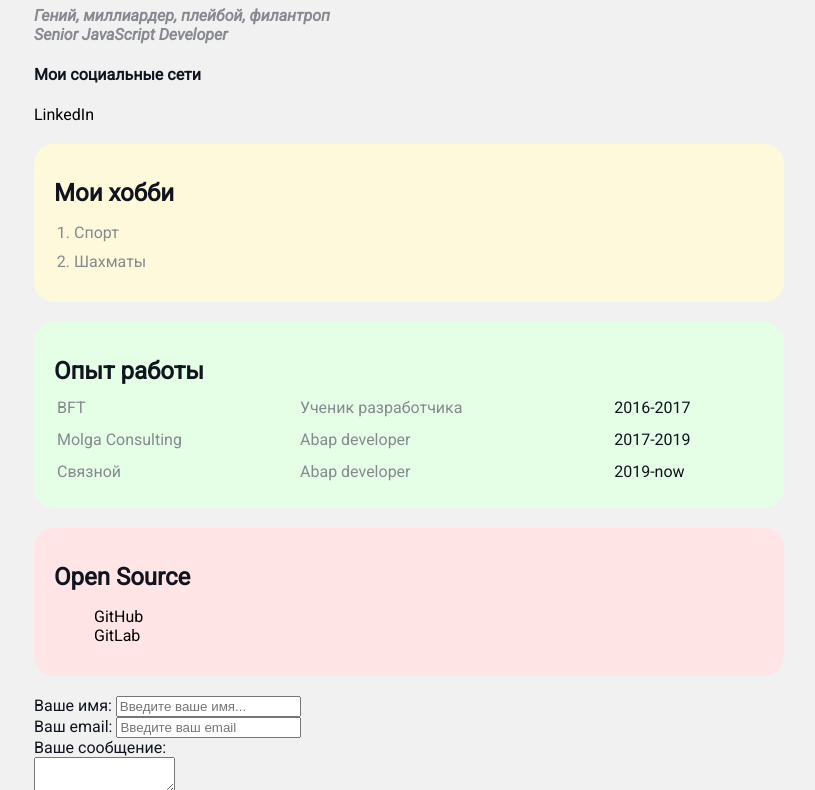
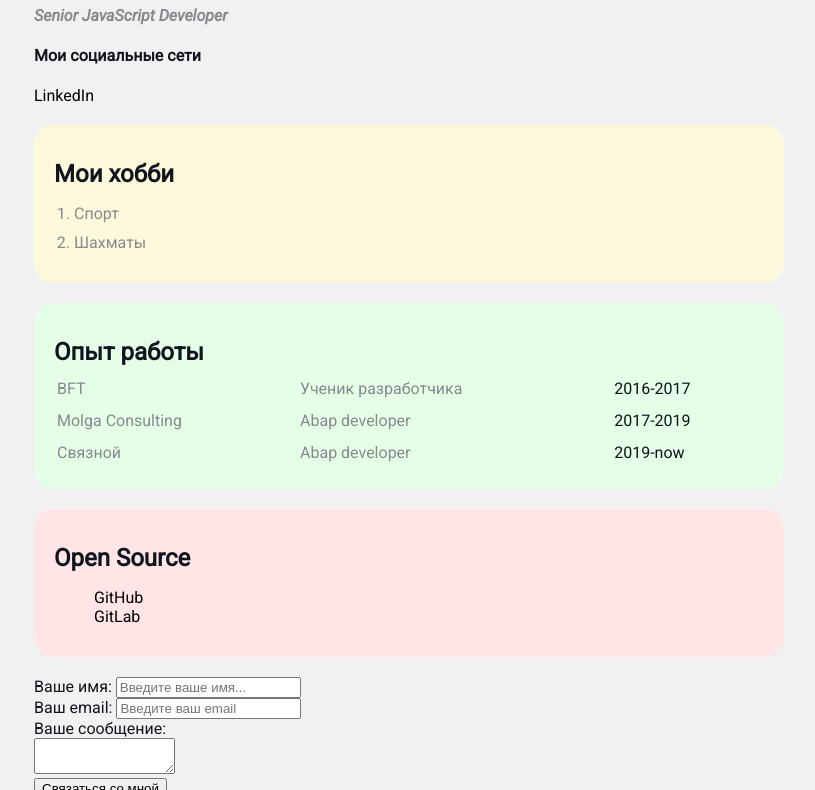
Before and after one commit to victorizbitskiy/css-course, a plain HTML site: page index.html in a window 1280 px wide. Shown: the part 287-1077 px from the top of the page, without its empty margins (231-1046 px from the left). Drawn offline with Linux system fonts and the light colour scheme.

Commit message:
changed index.html

```diff
--- a/index.html
+++ b/index.html
@@ -11,7 +11,6 @@
       <div class="info">
         <img src="images/face.jfif" alt="the face" class="avatar" />
         <h1>Виктор Избитский</h1>
-        <p>Гений, миллиардер, плейбой, филантроп</p>
         <p><strong>Senior JavaScript Developer</strong></p>
 
         <h4><strong>Мои социальные сети</strong></h4>
```
